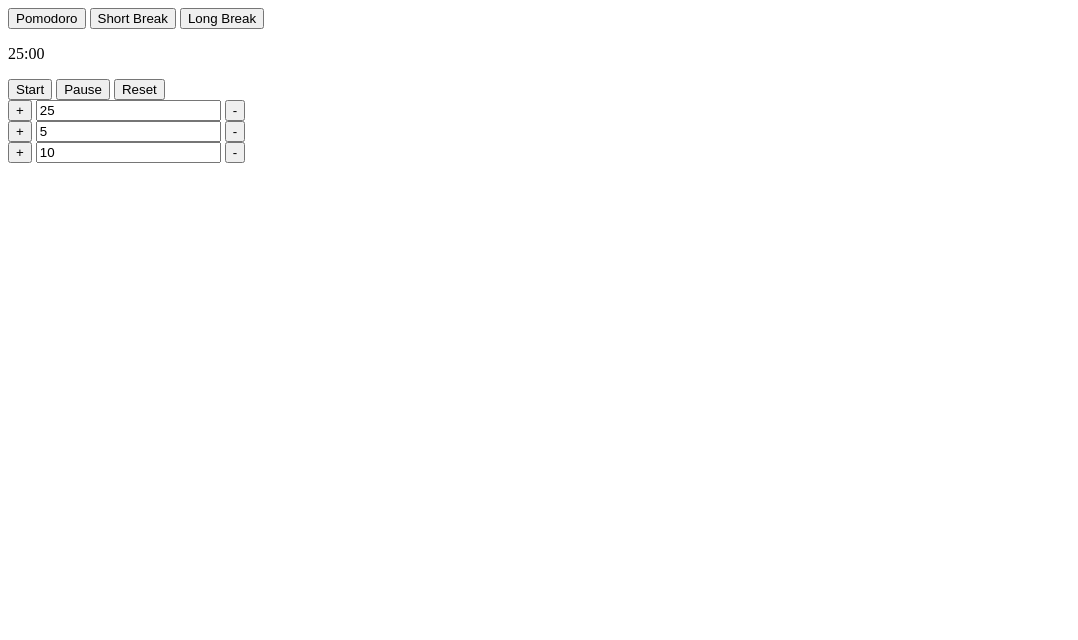
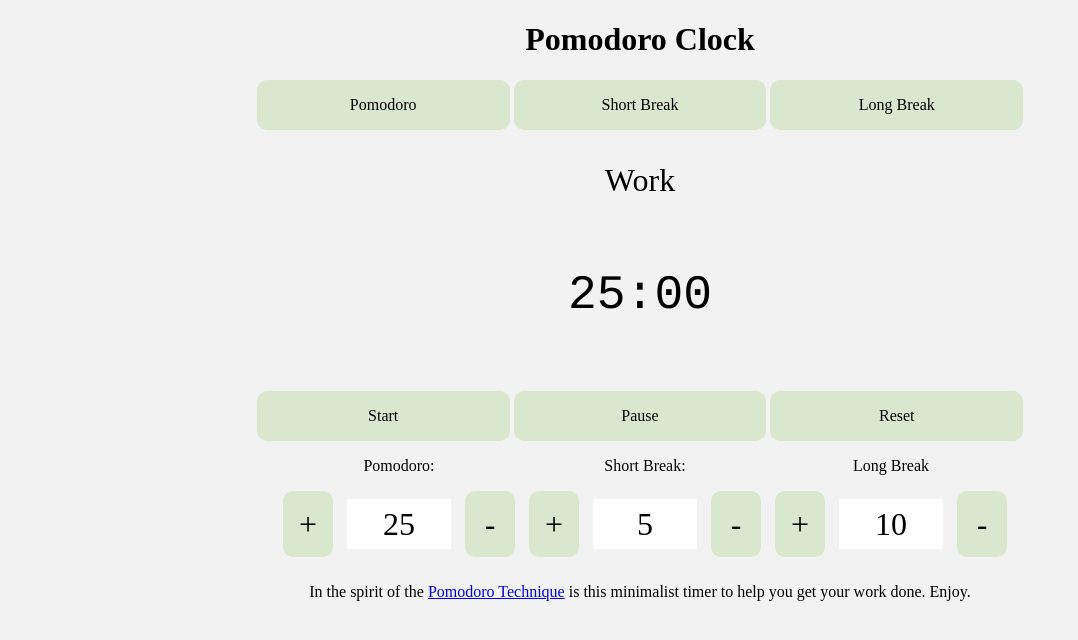
Before and after one commit to Amfonz/pomodoro-clock, a plain HTML site: page index.html in a window 1280 px wide. Shown: the whole page, without its empty margins (0-1078 px from the left). Drawn offline with Linux system fonts and the light colour scheme.

Commit message:
UI visual feedback complete

```diff
--- a/index.css
+++ b/index.css
@@ -0,0 +1,88 @@
+:root {
+  --base-font: 1rem;
+}
+body {
+   background-color: hsl(0,0%,95%);
+  text-align: center;
+
+}
+
+
+.darker{
+      background-color: hsl(96,34%,56%);
+
+}
+.notClicked {
+    background-color: hsl(96,34%,86%);
+}
+.modes,.timer-controlls {
+  border: none;
+  width: 20%;
+  height: 50px;
+  border-radius: 10px
+
+}
+.modes {
+  min-width: 100px;
+}
+.modes:hover,.clicked,.notClicked:hover{
+  background-color: hsl(96,34%,76%);
+
+}
+#time{
+  text-align: center;
+  width: 60%;
+  margin: 0 auto;
+  line-height: 4;
+}
+.increment, .decrement {
+  width: 50px;
+  line-height: 2;
+  border: none;
+  border-radius: 10px;
+}
+input{
+  width: 100px;
+  height: 3rem;
+  border: none;
+  text-align: center;
+}
+#duration-container{
+  width: 80%;
+  margin: auto;
+}
+.duration-controls{
+  display: inline-block;
+  margin-left: 10px;
+}
+.duration-controls > input {
+  margin: 0 10px;
+}
+footer{
+  clear: left;
+  padding-top: 10px;
+}
+
+/* typography
+  - all calculations should i want to scale it up or down for bigger or smaller screens
+  - just change the base-font for different screen sizes
+*/
+
+html, * {
+  font-family: optima courier;
+}
+#message{
+    font-size: calc(var(--base-font) * 2);
+
+    margin-bottom: 0;
+}
+#time{
+  font-family: courier,'courier new',optima,monospace;
+  font-size: calc(var(--base-font) * 3);
+}
+.increment,.decrement,input {
+  font-size: calc(var(--base-font) * 2);
+}
+.timer-controlls,.modes {
+  font-size: var(--base-font);
+}
--- a/index.html
+++ b/index.html
@@ -3,36 +3,45 @@
   <head>
     <title>Pomodoro Clock</title>
     <meta charset="UTF-8">
+    <link rel="stylesheet" href='index.css' type="text/css">
   </head>
   <body>
-      <div id="controlls-container">
-          <button id="work">Pomodoro</button>
-          <button id="short-break">Short Break</button>
-          <button id="long-break">Long Break</button>
+    <h1>Pomodoro Clock</h1>
+      <div id="controls-container">
+          <button class="modes notClicked" id="work">Pomodoro</button>
+          <button class="modes notClicked" id="short-break">Short Break</button>
+          <button class="modes notClicked" id="long-break">Long Break</button>
         </div>
     <div id="time-container">
+      <p id="message">Work</p>
       <p id="time"></p>
     </div>
     <div id="time-controlls-container">
-      <button id="start">Start</button>
-      <button id="pause">Pause</button>
-      <button id="reset">Reset</button>
+      <button class="timer-controlls notClicked blink" id="start">Start</button>
+      <button class="timer-controlls notClicked blink" id="pause">Pause</button>
+      <button class="timer-controlls notClicked blink" id="reset">Reset</button>
     </div>
-    <div>
-      <button class="increment" data-change="work">+</button>
-      <input type="text" class="time-field" id="work-duration" value="25">
-      <button class='decrement' data-change="work">-</button>
+    <div id="duration-container">
+      <div class="duration-controls">
+        <p>Pomodoro:</p>
+        <button class="increment notClicked blink" data-change="work-duration">+</button>
+        <input type="text" class="time-field" id="work-duration" value="25">
+        <button class='decrement notClicked blink' data-change="work-duration">-</button>
+      </div>
+      <div class="duration-controls">
+        <p>Short Break:</p>
+        <button class='increment notClicked blink' data-change='break-duration'>+</button>
+        <input type="text" class="time-field" id="break-duration" value="5">
+        <button class='decrement notClicked blink' data-change='break-duration'>-</button>
+      </div>
+      <div class="duration-controls">
+          <p>Long Break</p>
+          <button class='increment notClicked blink' data-change='long-break-duration'>+</button>
+          <input type="text" class="time-field flash" id="long-break-duration" value="10">
+          <button class='decrement notClicked blink' data-change='long-break-duration'>-</button>
+      </div>
     </div>
-    <div>
-      <button class='increment' data-change='break'>+</button>
-      <input type="text" class="time-field" id="break-duration" value="5">
-      <button class='decrement' data-change='break'>-</button>
-    </div>
-    <div>
-        <button class='increment' data-change='long-break'>+</button>
-        <input type="text" class="time-field" id="long-break-duration" value="10">
-        <button class='decrement' data-change='long-break'>-</button>
-      </div>
+    <footer><p>In the spirit of the <a href="https://en.wikipedia.org/wiki/Pomodoro_Technique">Pomodoro Technique</a> is this minimalist timer to help you get your work done. Enjoy.</p> </footer>
     <script src="index.js"></script>
   </body>
 </html>
--- a/index.js
+++ b/index.js
@@ -1,5 +1,5 @@
 /*
-
+ chime
 */
 class Timer {
   /*
@@ -20,6 +20,7 @@
   start(){
     this.running = true;
     if(!this.start_time){
+      //first time around start_time is 0
       this.start_time = Date.now();
       this.end_time = this.start_time + this.duration;
       this.display_formatted_time(this.end_time - this.start_time);
@@ -39,12 +40,17 @@
     this.running = false;
   }
   end(){
+    //pause with extra duties
     this.pause();
     this.start_time = 0;
+    //poor separation here but this sets up the next clock to tick
+    //break if we just worked or work if we just break and starts it ...
     if(mode == 'work'){
       change_mode('short',short_break_duration);
+      color_mode_buttons(document.querySelector('#short-break'));;
       timer.start();
     }else{
+      color_mode_buttons(document.querySelector('#work'));;
       change_mode('work',work_duration);
       timer.start();
     }
@@ -54,6 +60,7 @@
     return this.running;
   }
   display_formatted_time(difference=this.duration) {
+    //if no parameter we are just asking for the display of the timer before running at all
     let difference_in_seconds = difference/1000;
     let minutes = Math.floor(difference_in_seconds / 60);
     let seconds = Math.ceil(difference_in_seconds % 60);
@@ -61,9 +68,6 @@
     if(seconds == 60){ seconds = "0"; minutes++;}
 
     document.querySelector('#time').textContent = `${minutes}:${seconds < 10  ? seconds = `0${seconds}` : seconds}`;
-
-    return `${minutes}:${seconds}`;
-
   }
 
 }
@@ -76,41 +80,64 @@
 var mode = "work";
 
 
-
+/*
+  buttons to manually change to a different mode
+*/
 document.querySelector('#work').addEventListener('click',(e)=>{
+  color_mode_buttons(e.target);
   change_mode('work',work_duration);
 });
 document.querySelector('#short-break').addEventListener('click',(e)=>{
+  color_mode_buttons(e.target);
   change_mode('short',short_break_duration);
 });
 document.querySelector('#long-break').addEventListener('click',(e)=>{
+  color_mode_buttons(e.target);
   change_mode('long',long_break_duration);
 });
+function color_mode_buttons(button){
+  //color the mode buttons appropriately with button turned on
+  let modes = document.querySelectorAll('.modes');
+  modes.forEach(mode => {
+    mode == button ? mode.classList.add('clicked') : mode.classList.remove('clicked');
+  });
+}
 
 function change_mode(new_mode,new_time){
+  //new time is technically the field that holds the time
+  //pause current timer to (not end because we dont want all the extra stuff)
   timer.pause();
   mode = new_mode;
   if(!new_time.value || new_time.value == 0) new_time.value = 1;
+  //can't have 0 or undefined time
   timer = new Timer(parseInt(new_time.value));
   timer.display_formatted_time();
+  console.log(new_mode);
+  new_mode == 'work' ? document.querySelector('#message').textContent = 'Work' : document.querySelector('#message').textContent = `${new_mode.slice(0,1).toUpperCase()}${new_mode.slice(1)} Break`;
 }
 
 document.querySelector('#start').addEventListener('click',(e)=>{
+
   if(!timer.is_running()) timer.start();
+  // no double hits on start
 });
 document.querySelector('#pause').addEventListener('click',()=>{
   if (timer.is_running()) timer.pause();
+  //prevents clearing an interval that doesn't exist
 
 });
 document.querySelector('#reset').addEventListener('click',()=>{
+  //similar to manual change buttons but we change mode to the same mode
+  //(b/c its a reset)
   timer.pause();
   change_mode(mode,get_time_field_matches_mode());
-  timer.display_formatted_time();
 });
 
 
 
 function get_time_field_matches_mode(){
+  //for reset just returns the field containing the time value that
+  //corresponds to current mode
   switch(mode){
     case 'work':
       return work_duration;
@@ -131,19 +158,30 @@
 
 
 */
+
+document.querySelectorAll('.blink').forEach(button => {
+  button.addEventListener('mousedown',()=>{
+    button.classList.toggle('darker');
+    button.classList.toggle('notClicked');
+  });
+  button.addEventListener('mouseup',()=>{
+    button.classList.toggle('darker');
+    button.classList.toggle('notClicked');
+  });
+});
 document.querySelectorAll('.increment').forEach(button => {
   button.addEventListener('click',(e)=>{
     let field;
     switch(button.dataset.change){
-      case 'work':
+      case 'work-duration':
         field = document.querySelector('#work-duration');
         field.value = parseInt(field.value)+1;
         break;
-      case 'break':
+      case 'break-duration':
         field = document.querySelector('#break-duration');
         field.value = parseInt(field.value)+1;
         break;
-      case 'long-break':
+      case 'long-break-duration':
         field = document.querySelector('#long-break-duration');
         field.value = parseInt(field.value)+1;
         break;
@@ -154,15 +192,15 @@
   button.addEventListener('click',(e)=>{
     let field;
     switch(button.dataset.change){
-      case 'work':
+      case 'work-duration':
         field = document.querySelector('#work-duration');
         field.value = decrement_input_field(parseInt(field.value));
         break;
-      case 'break':
+      case 'break-duration':
         field = document.querySelector('#break-duration');
         field.value = decrement_input_field(parseInt(field.value));
         break;
-      case 'long-break':
+      case 'long-break-duration':
         field = document.querySelector('#long-break-duration');
         field.value = decrement_input_field(parseInt(field.value));
         break;
```
